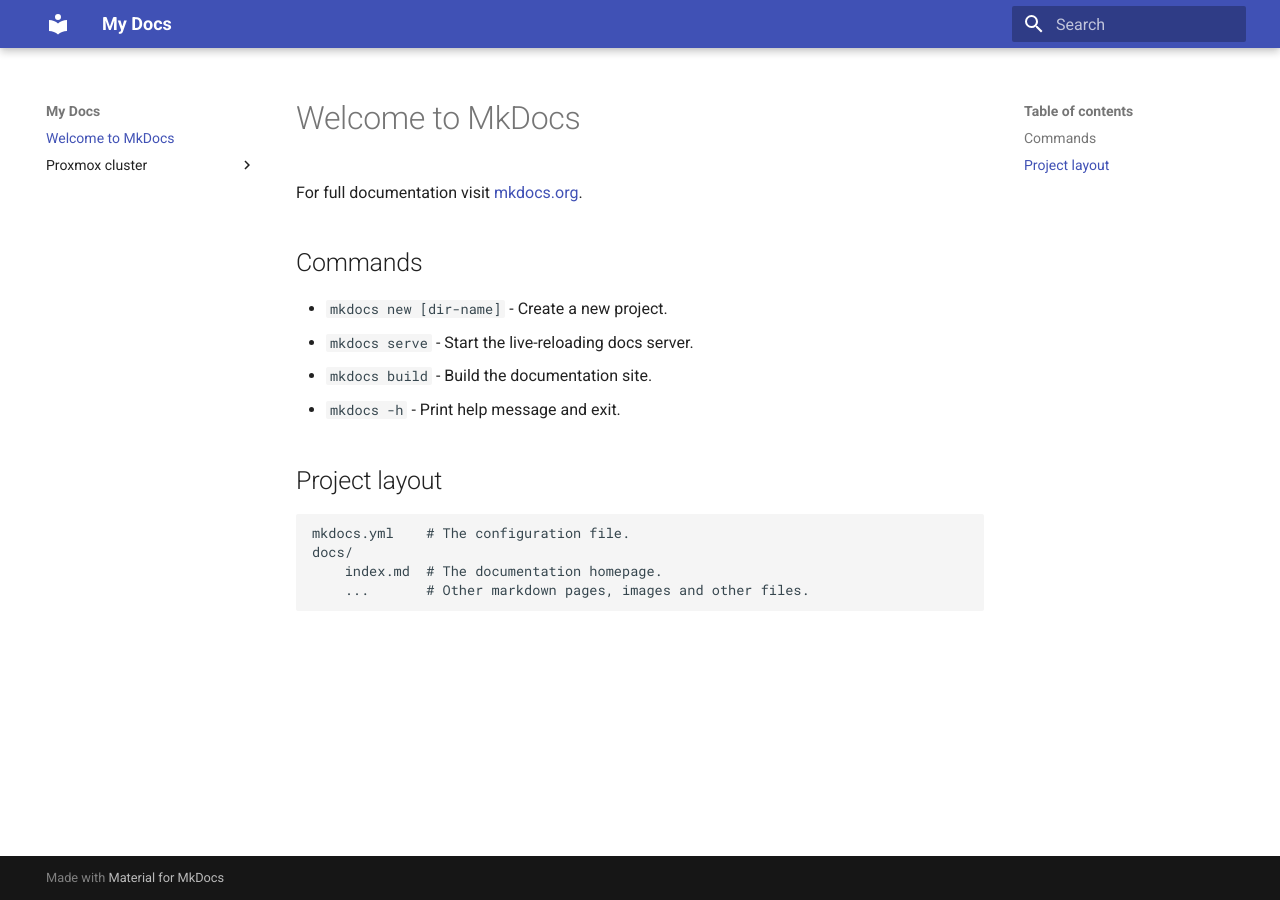
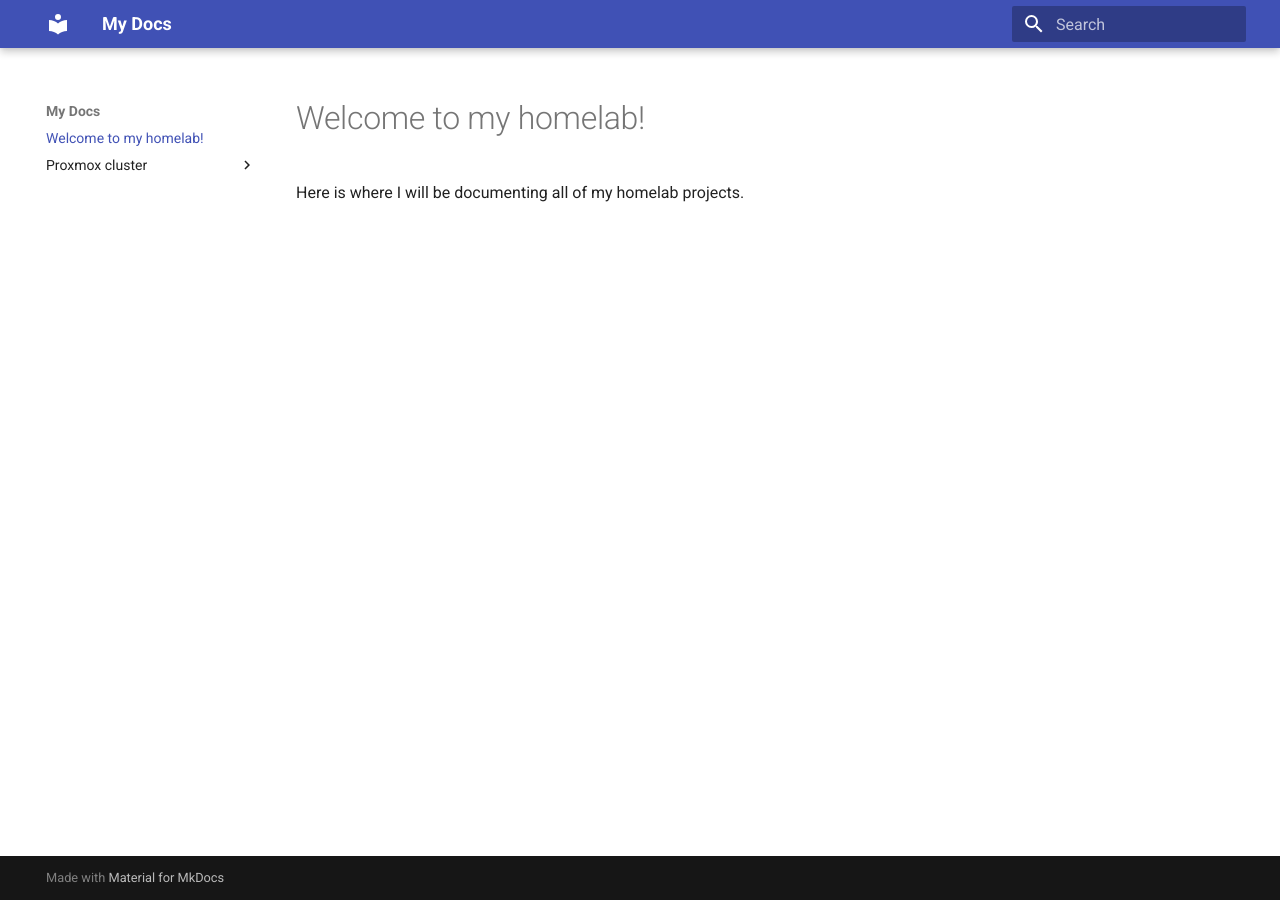
Before and after one commit to wmboeckman/homelab, an MkDocs documentation site: the page built from docs/index.md, in a window 1280 px wide. Built offline with MkDocs 1.6.1 and Material for MkDocs 9.7.7, drawn with Linux system fonts in a browser that asks for light colours.

Commit message:
updated index.md

```diff
--- a/docs/index.md
+++ b/docs/index.md
@@ -1,17 +1,3 @@
-# Welcome to MkDocs
+# Welcome to my homelab!
 
-For full documentation visit [mkdocs.org](https://www.mkdocs.org).
-
-## Commands
-
-* `mkdocs new [dir-name]` - Create a new project.
-* `mkdocs serve` - Start the live-reloading docs server.
-* `mkdocs build` - Build the documentation site.
-* `mkdocs -h` - Print help message and exit.
-
-## Project layout
-
-    mkdocs.yml    # The configuration file.
-    docs/
-        index.md  # The documentation homepage.
-        ...       # Other markdown pages, images and other files.
+Here is where I will be documenting all of my homelab projects.
```
